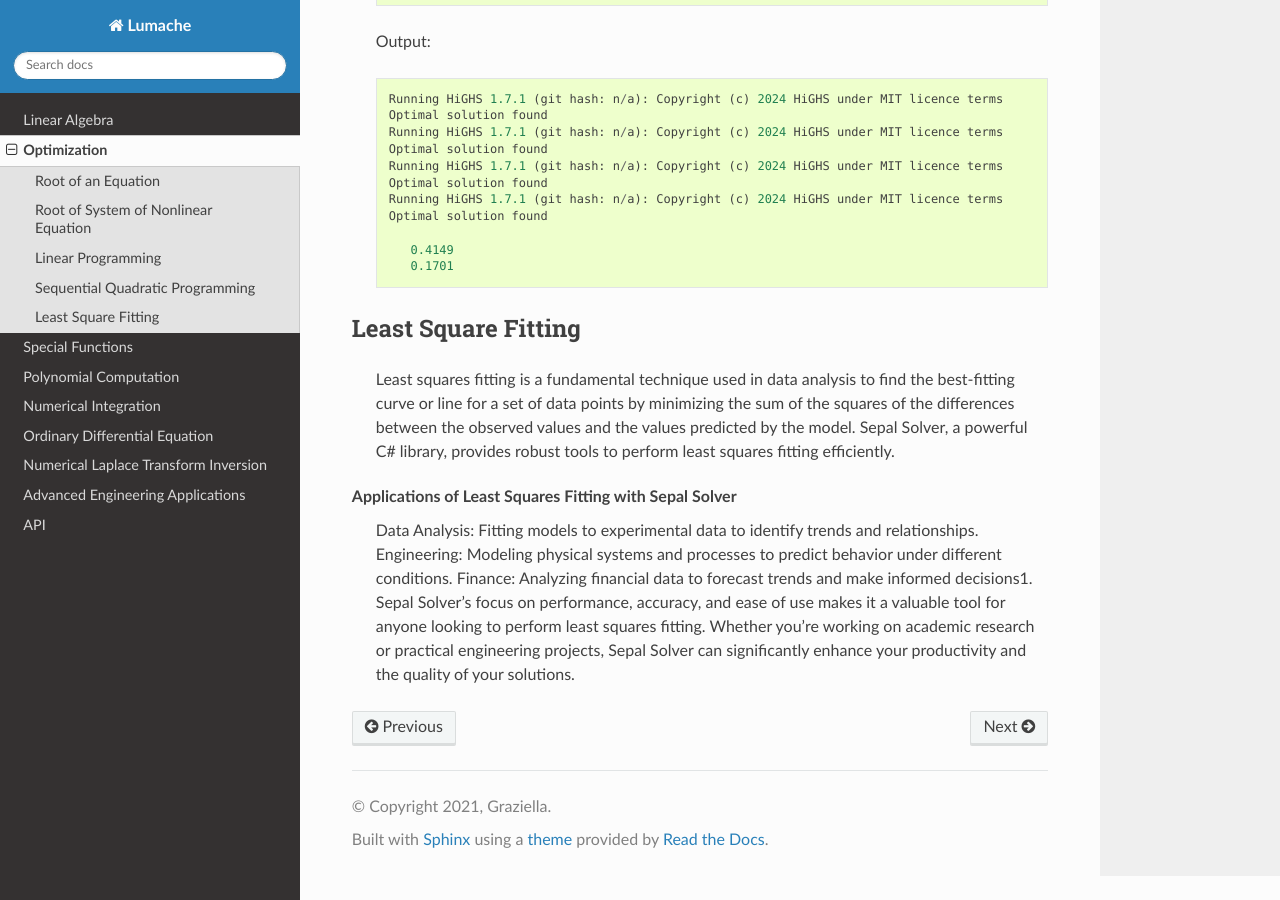
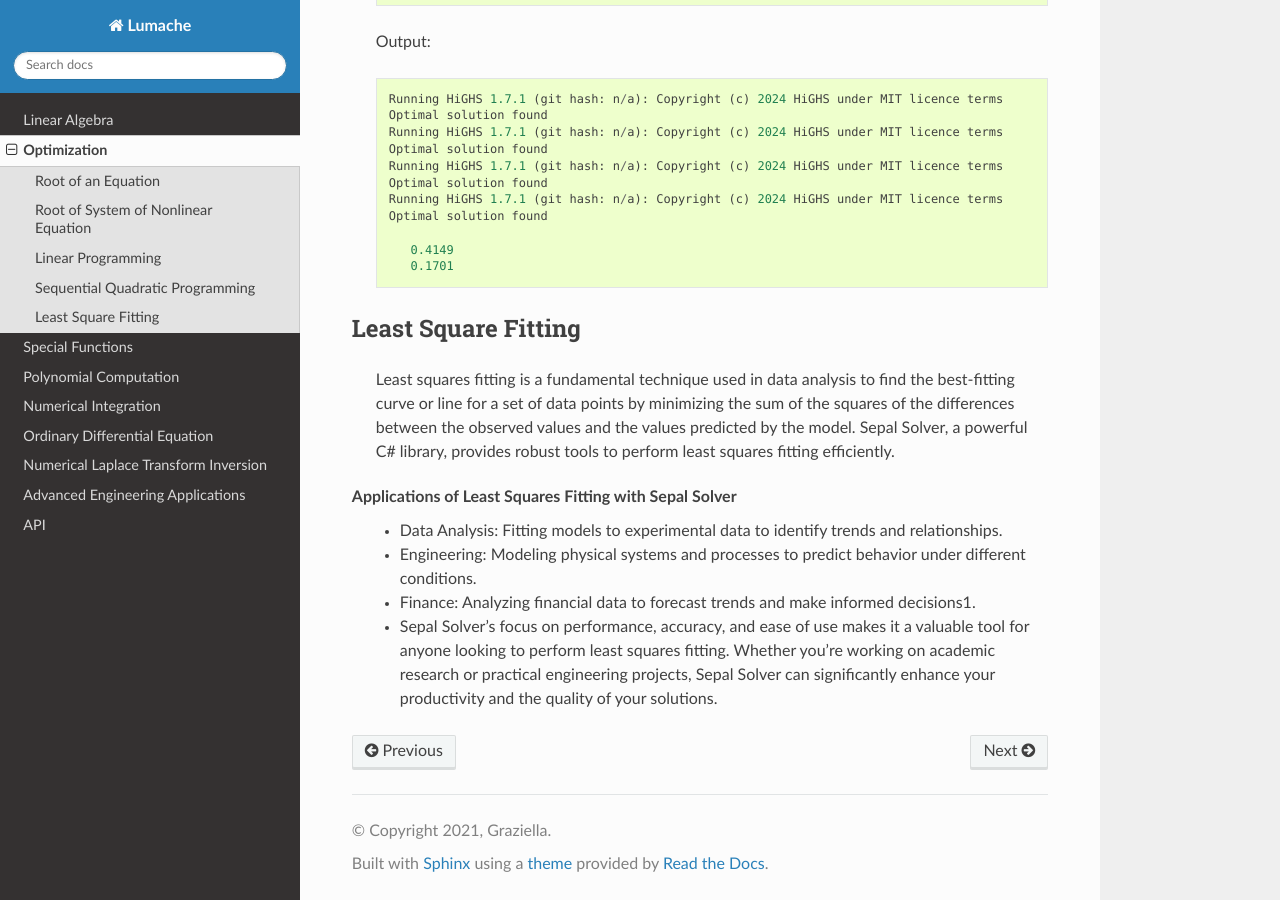
Before and after one commit to cyphercrescent/sepalsolver-doc, a Sphinx documentation site: the page built from docs/source/Optimization.rst, in a window 1280 px wide and 900 px high, scrolled down 5521 px. Built offline with Sphinx 7.4.7 and the Read the Docs theme 3.1.0, drawn with Linux system fonts in a browser that asks for light colours; some of the changed text lies outside the part shown.

```diff
--- a/docs/source/Optimization.rst
+++ b/docs/source/Optimization.rst
@@ -223,10 +223,10 @@ Linear Programming
     Linear programming is a method used to find the best possible outcome in a mathematical model whose requirements are represented by linear relationships. Sepal Solver provides robust tools and algorithms to efficiently solve these optimization problems.
 
 Applications of Linear Programming with Sepal Solver
-    Engineering: Optimizing the design of structures, control systems, and resource allocation.
-    Finance: Portfolio optimization, risk management, and algorithmic trading.
-    Operations Research: Supply chain management, scheduling, and resource allocation2.
-    Sepal Solver's focus on performance, accuracy, and ease of use makes it a valuable tool for anyone looking to solve linear programming problems efficiently. Whether you're working on academic research or practical engineering projects, Sepal Solver can significantly enhance your productivity and the quality of your solutions.
+ - Engineering: Optimizing the design of structures, control systems, and resource allocation.
+ - Finance: Portfolio optimization, risk management, and algorithmic trading.
+ - Operations Research: Supply chain management, scheduling, and resource allocation2.
+ - Sepal Solver's focus on performance, accuracy, and ease of use makes it a valuable tool for anyone looking to solve linear programming problems efficiently. Whether you're working on academic research or practical engineering projects, Sepal Solver can significantly enhance your productivity and the quality of your solutions.
 
 Below are some examples of linear programming problems solved using SepalSolver Linear Programming tool.
 
@@ -342,7 +342,7 @@ Least Square Fitting
     Least squares fitting is a fundamental technique used in data analysis to find the best-fitting curve or line for a set of data points by minimizing the sum of the squares of the differences between the observed values and the values predicted by the model. Sepal Solver, a powerful C# library, provides robust tools to perform least squares fitting efficiently.
 
 Applications of Least Squares Fitting with Sepal Solver
-    Data Analysis: Fitting models to experimental data to identify trends and relationships.
-    Engineering: Modeling physical systems and processes to predict behavior under different conditions.
-    Finance: Analyzing financial data to forecast trends and make informed decisions1.
-    Sepal Solver's focus on performance, accuracy, and ease of use makes it a valuable tool for anyone looking to perform least squares fitting. Whether you're working on academic research or practical engineering projects, Sepal Solver can significantly enhance your productivity and the quality of your solutions.
+ - Data Analysis: Fitting models to experimental data to identify trends and relationships.
+ - Engineering: Modeling physical systems and processes to predict behavior under different conditions.
+ - Finance: Analyzing financial data to forecast trends and make informed decisions1.
+ - Sepal Solver's focus on performance, accuracy, and ease of use makes it a valuable tool for anyone looking to perform least squares fitting. Whether you're working on academic research or practical engineering projects, Sepal Solver can significantly enhance your productivity and the quality of your solutions.
```
